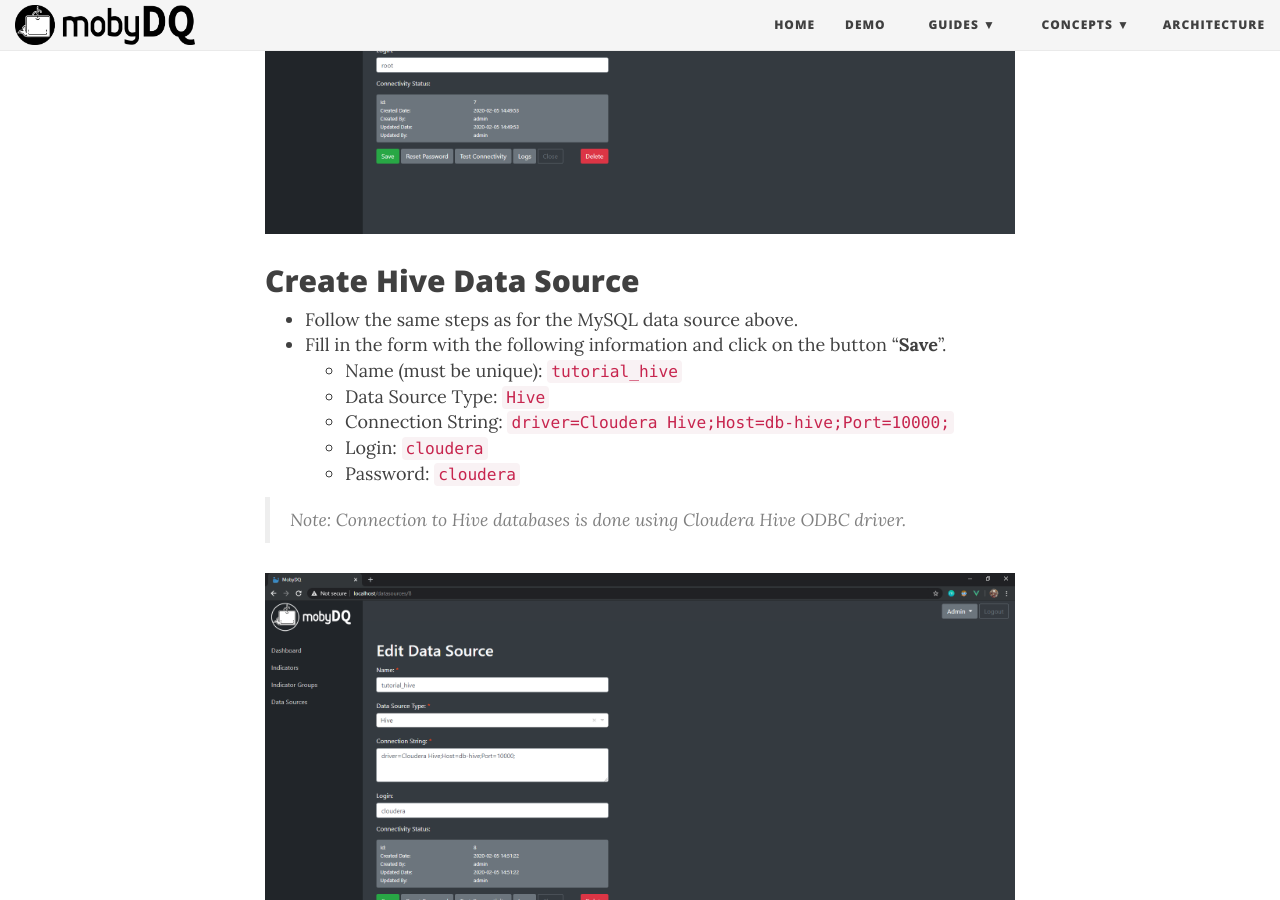
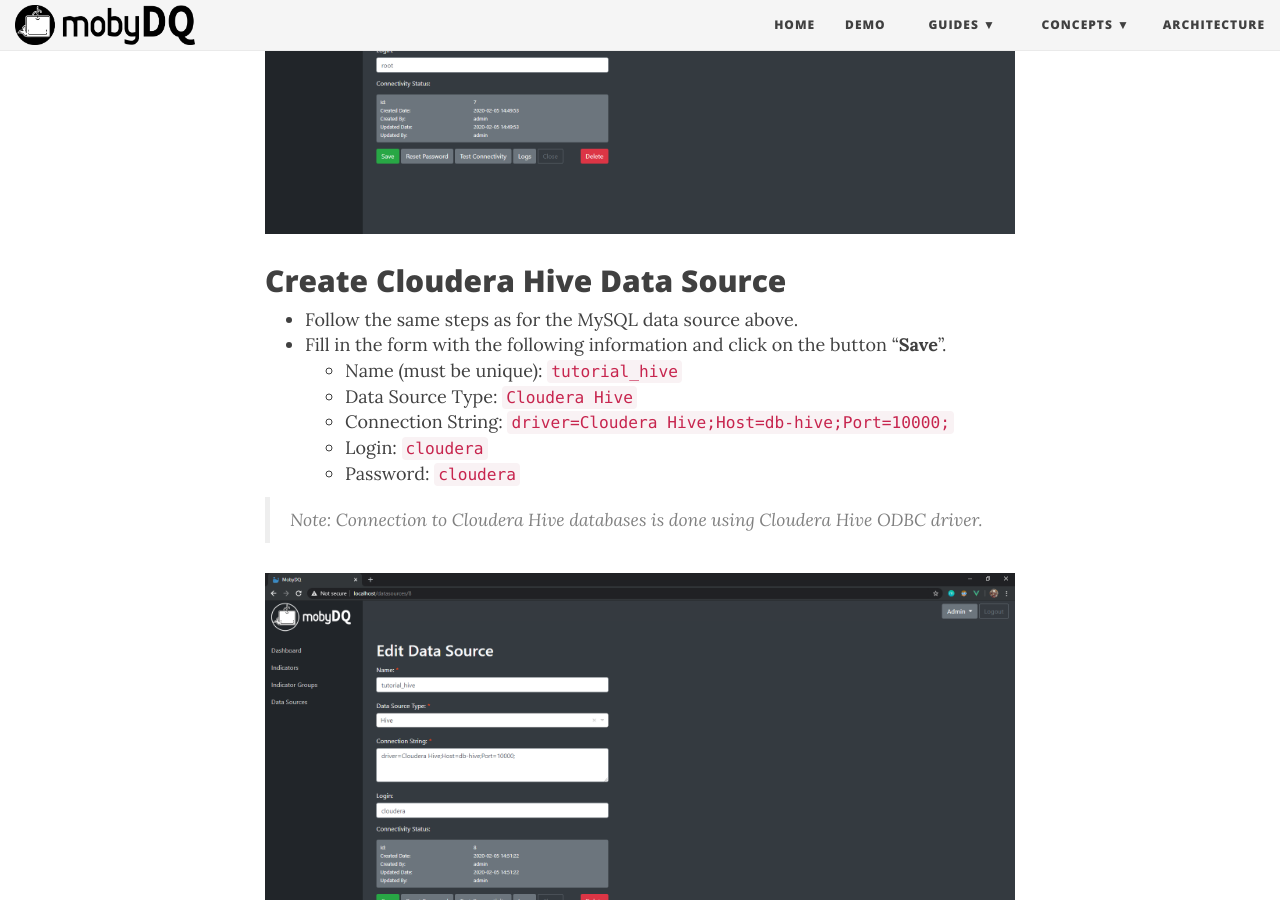
Before and after one commit to ubisoft/mobydq, a Jekyll site: the page built from docs/pages/createandrunindicatorsfromwebapp.md, in a window 1280 px wide and 900 px high, scrolled down 1932 px. Built offline with Jekyll 4.4.1, drawn with Linux system fonts in a browser that asks for light colours; nearby versions of some CDN libraries; some of the changed text lies outside the part shown.

Commit message:
Rename data source from Hive to Cloudera Hive

````diff
--- a/docs/pages/createandrunindicatorsfromwebapp.md
+++ b/docs/pages/createandrunindicatorsfromwebapp.md
@@ -20,17 +20,17 @@
 
 # Create Data Sources
 
-Data sources are systems containing or exposing data such as relational databases or APIs. The first step is to create at least one data source to which MobyDQ will connect to compute indicators. In this example we will create two data sources, one **MySQL** database and one **Hive** database. You can actually run these two data sources directly on your machine using the following command.
+Data sources are systems containing or exposing data such as relational databases or APIs. The first step is to create at least one data source to which MobyDQ will connect to compute indicators. In this example we will create two data sources, one **MySQL** database and one **Cloudera Hive** database. You can actually run these two data sources directly on your machine using the following command.
 
 ```shell
 # Go to repository root
 $ cd mobydq
 
 # Build Docker images for both data sources
-$ docker-compose -f docker-compose.yml -f docker-compose.test.yml build db-mysql db-hive
+$ docker-compose -f docker-compose.yml -f docker-compose.test.yml build db-mysql db-cloudera
 
 # Run Docker containers for both data sources
-$ docker-compose -f docker-compose.yml -f docker-compose.test.yml up -d db-mysql db-hive
+$ docker-compose -f docker-compose.yml -f docker-compose.test.yml up -d db-mysql db-cloudera
 ```
 
 ## Create MySQL Data Source
@@ -48,19 +48,19 @@
 
 [![MySQL Data Source](https://ubisoft.github.io/mobydq/img/data_source_mysql.png)](https://ubisoft.github.io/mobydq/img/data_source_mysql.png)
 
-## Create Hive Data Source
+## Create Cloudera Hive Data Source
 
 -   Follow the same steps as for the MySQL data source above.
 -   Fill in the form with the following information and click on the button "**Save**".
     -   Name (must be unique): `tutorial_hive`
-    -   Data Source Type: `Hive`
+    -   Data Source Type: `Cloudera Hive`
     -   Connection String: `driver=Cloudera Hive;Host=db-hive;Port=10000;`
     -   Login: `cloudera`
     -   Password: `cloudera`
 
-> Note: Connection to Hive databases is done using Cloudera Hive ODBC driver.
+> Note: Connection to Cloudera Hive databases is done using Cloudera Hive ODBC driver.
 
-[![Hive Data Source](https://ubisoft.github.io/mobydq/img/data_source_hive.png)](https://ubisoft.github.io/mobydq/img/data_source_hive.png)
+[![Cloudera Hive Data Source](https://ubisoft.github.io/mobydq/img/data_source_hive.png)](https://ubisoft.github.io/mobydq/img/data_source_hive.png)
 
 ---
 
````
